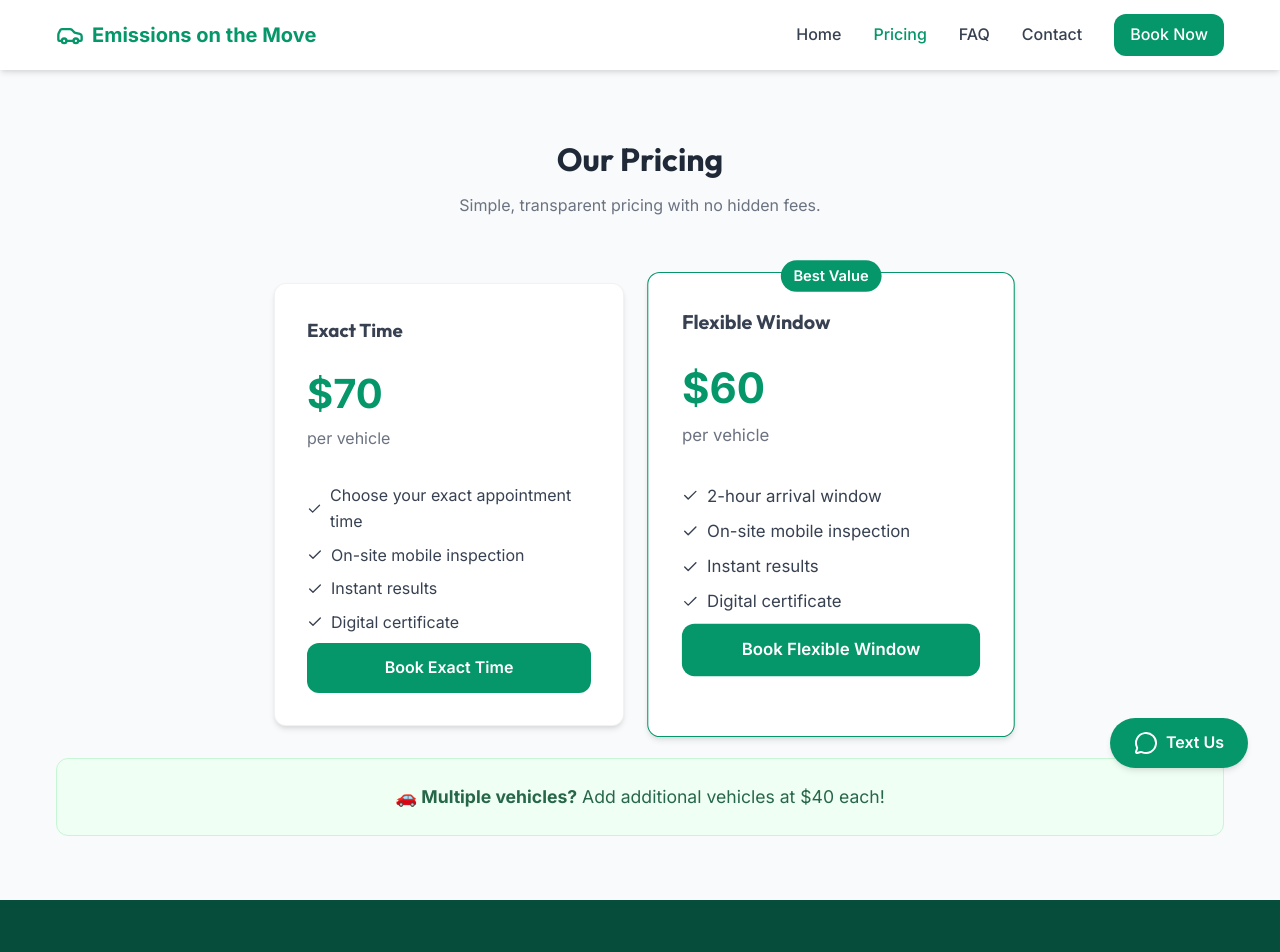
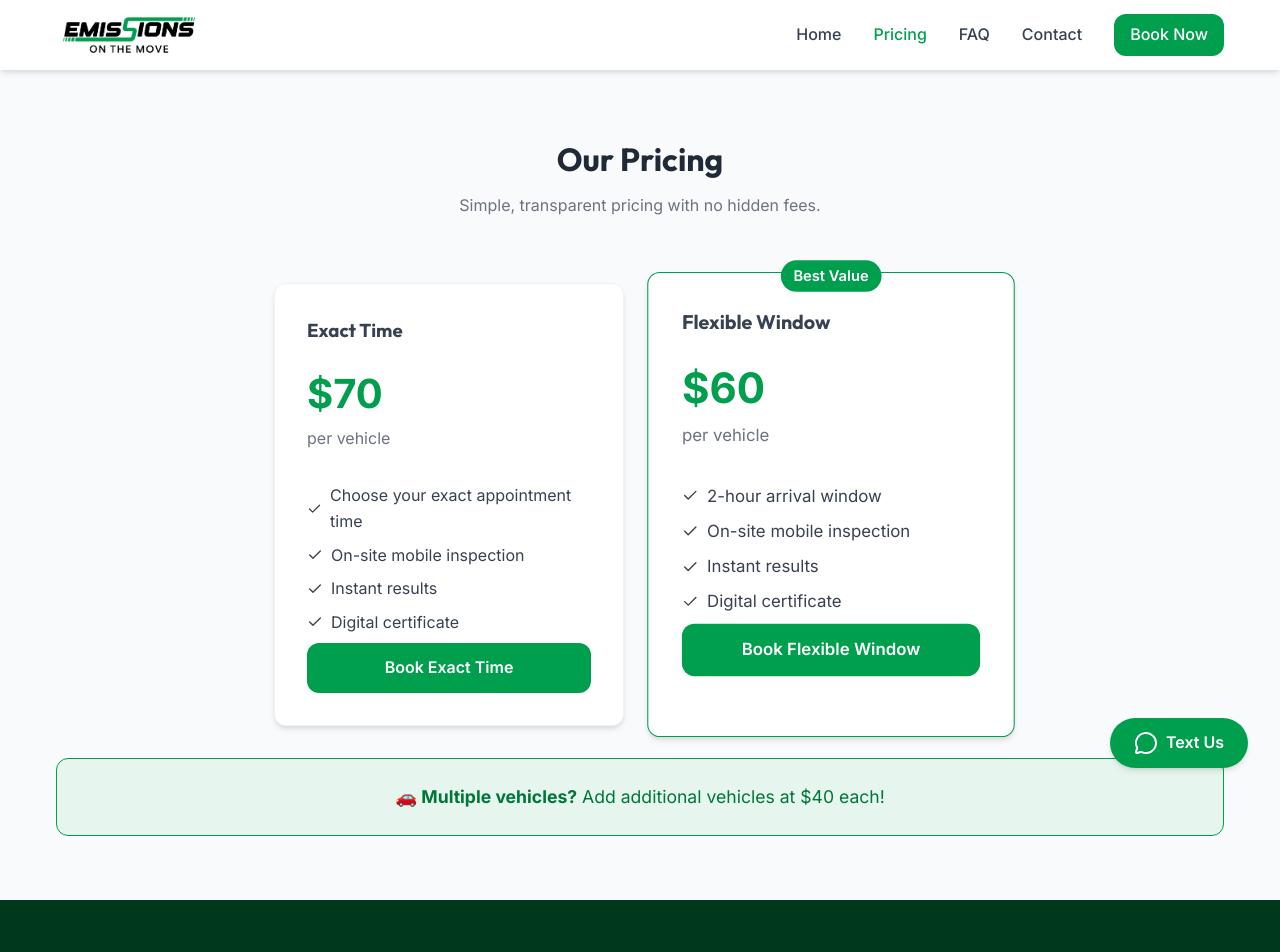
Before and after one commit to andersonemissions/emissions-on-the-move, a React (Create React App) app: page /pricing in a window 1280 px wide. Shown: the top 952 px of the page. Built offline with nearby package versions, Linux system fonts and the light colour scheme.

Commit message:
feat: Replace the text and icon logo in the Navbar with a new image logo and add the logo asset.

```diff
--- a/src/App.css
+++ b/src/App.css
@@ -1,12 +1,12 @@
 :root {
   /* Colors */
-  --primary: #059669; /* Emerald 600 */
-  --primary-hover: #047857; /* Emerald 700 */
-  --secondary: #10b981; /* Emerald 500 */
-  --accent: #047857; /* Emerald 100 */
-  --bg-mint: #ecfdf5; /* Emerald 50 - Background Tint */
+  --primary: #009F4D; /* Pantone 7482 C */
+  --primary-hover: #008540; /* Pantone 7482 C - Hover */
+  --secondary: #00B357; /* Pantone 7482 C - Secondary */
+  --accent: #007638; /* Pantone 7482 C - Accent */
+  --bg-mint: #E6F5ED; /* Pantone 7482 C - Background Tint */
   --dark: #1f2937; /* Gray 800 */
-  --dark-footer: #064e3b; /* Emerald 900 - Rich Footer */
+  --dark-footer: #00381B; /* Pantone 7482 C - Rich Footer */
   --light: #f9fafb; /* Gray 50 */
   --white: #ffffff;
   --text-main: #374151; /* Gray 700 */
@@ -152,15 +152,19 @@ ul {
   color: var(--primary);
 }
 
-.nav-button {
+.nav-item.nav-button {
   background: var(--primary);
   color: var(--white);
   padding: 0.5rem 1rem;
   border-radius: var(--radius);
 }
 
-.nav-button:hover {
+.nav-item.nav-button:hover {
   background: var(--primary-hover);
+  color: var(--white);
+}
+
+.nav-item.nav-button.active {
   color: var(--white);
 }
 
--- a/src/components/Navbar.js
+++ b/src/components/Navbar.js
@@ -1,7 +1,8 @@
 import React, { useState } from "react";
 import { Link, useLocation } from "react-router-dom";
-import { Menu, X, Car } from "lucide-react";
+import { Menu, X } from "lucide-react";
 import "../App.css"; // Ensure we have access to styles
+import logo from "../assets/logo.png";
 
 const Navbar = () => {
   const [isOpen, setIsOpen] = useState(false);
@@ -23,8 +24,12 @@ const Navbar = () => {
     <nav className="navbar">
       <div className="navbar-container">
         <Link to="/" className="navbar-logo" onClick={() => setIsOpen(false)}>
-          <Car className="logo-icon" size={28} />
-          <span>Emissions on the Move</span>
+          <img
+            src={logo}
+            alt="Emissions on the Move Logo"
+            className="logo-icon"
+            style={{ height: "50px", width: "auto" }}
+          />
         </Link>
 
         {/* Desktop Menu */}
--- a/src/pages/Pricing.js
+++ b/src/pages/Pricing.js
@@ -74,13 +74,13 @@ const Pricing = () => {
           style={{
             marginTop: "2rem",
             padding: "1.5rem",
-            backgroundColor: "#f0fff4",
+            backgroundColor: "#E6F5ED",
             borderRadius: "12px",
             textAlign: "center",
-            border: "1px solid #c6f6d5",
+            border: "1px solid #009F4D",
           }}
         >
-          <p style={{ margin: 0, fontSize: "1.1rem", color: "#276749" }}>
+          <p style={{ margin: 0, fontSize: "1.1rem", color: "#007638" }}>
             <strong>🚗 Multiple vehicles?</strong> Add additional vehicles at
             $40 each!
           </p>
```
Also changed, not shown: src/assets/logo.png (added).
